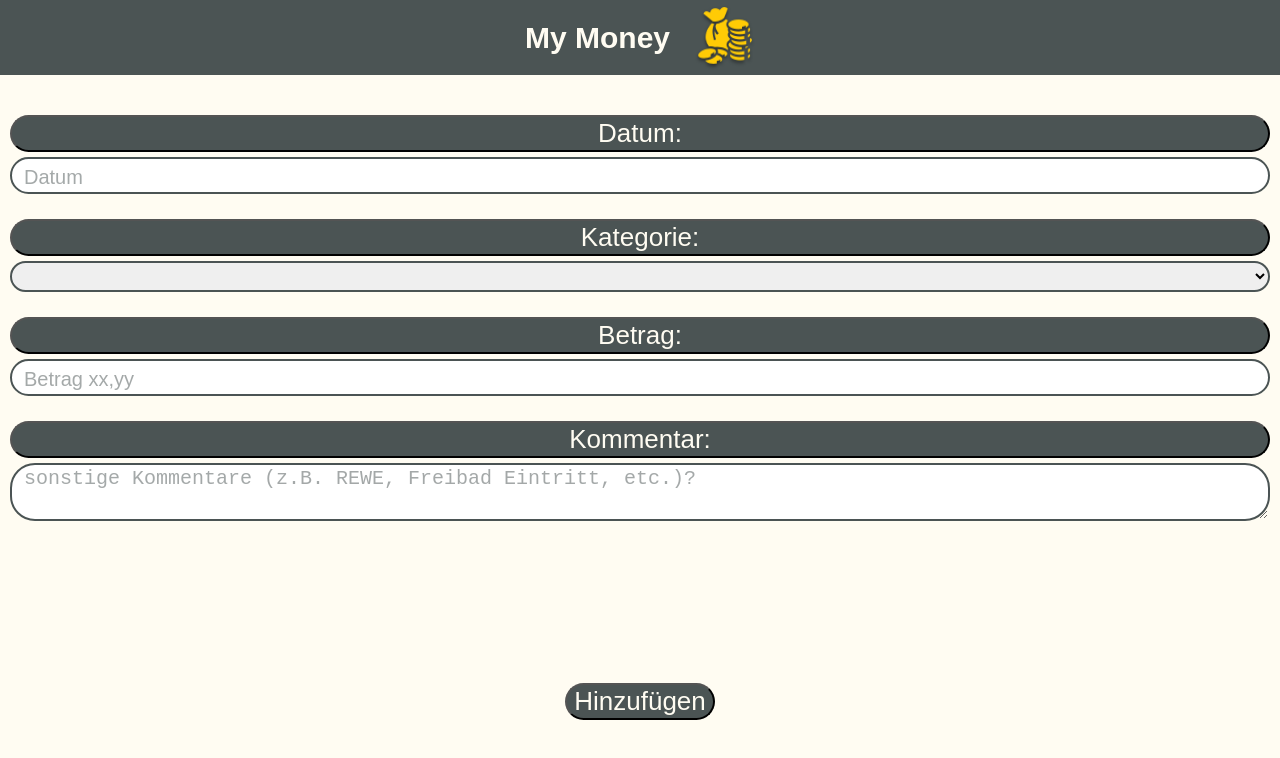
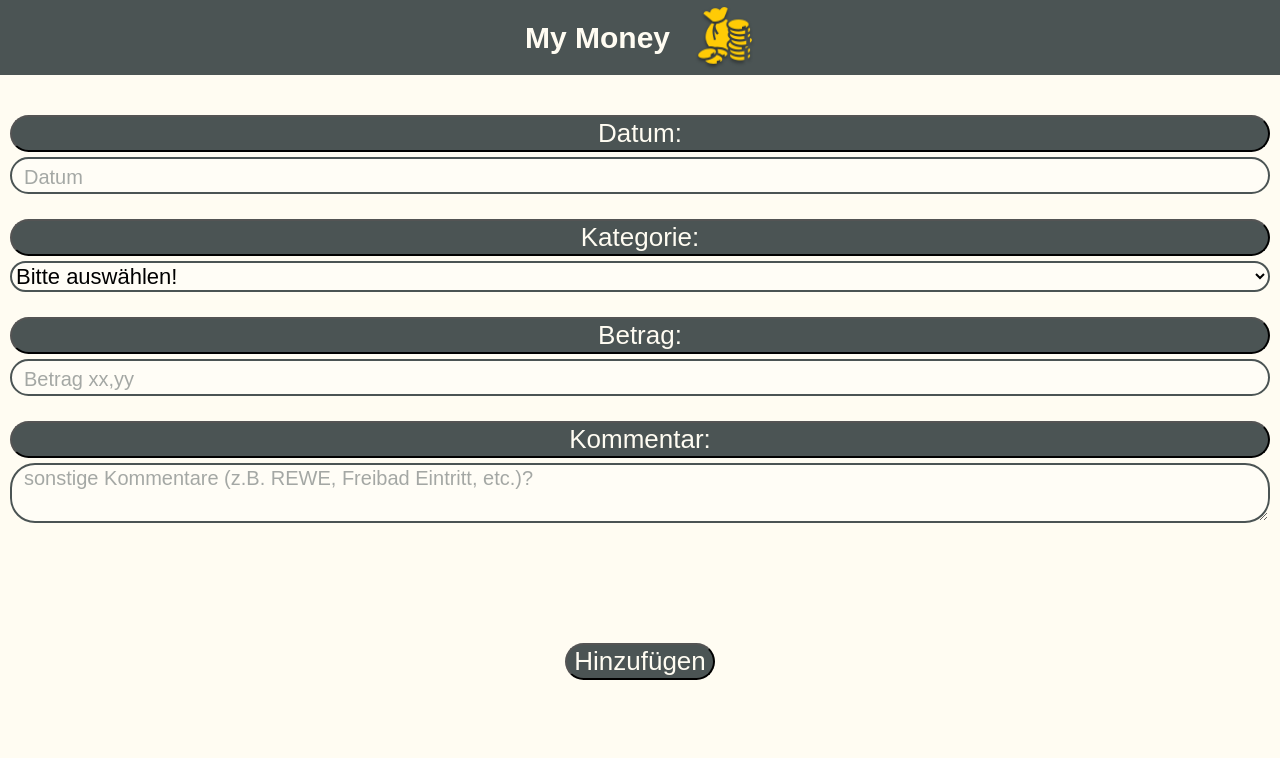
Before and after one commit to kathrinnoack/my-money, a React (Create React App) app: page /create in a window 1280 px wide. Shown: the top 758 px of the page. Built offline with nearby package versions, Linux system fonts and the light colour scheme.

Commit message:
add some more styling

```diff
--- a/src/pages/Create.js
+++ b/src/pages/Create.js
@@ -11,10 +11,12 @@ const Container = styled.form`
 `;
 
 const StyledDate = styled.input`
+  background-color: #fffdf6;
   border: 2px #4b5454 solid;
   font-size: 26px;
   border-radius: 25px;
   margin-bottom: 20px;
+
   ::placeholder {
     font-size: 20px;
     color: #4b5454;
@@ -24,6 +26,7 @@ const StyledDate = styled.input`
 `;
 
 const StyledAmount = styled.input`
+  background-color: #fffdf6;
   border: 2px #4b5454 solid;
   font-size: 26px;
   border-radius: 25px;
@@ -45,14 +48,23 @@ const Button = styled.button`
 `;
 
 const StyledCategory = styled.select`
+  background-color: #fffdf6;
   border: 2px #4b5454 solid;
   font-size: 22px;
   border-radius: 25px;
   margin-bottom: 20px;
+  ::placeholder {
+    font-size: 20px;
+    color: #4b5454;
+    opacity: 0.5;
+    padding-left: 10px;
+  }
 `;
 
 const StyledTextarea = styled.textarea`
+  background-color: #fffdf6;
   border: 2px #4b5454 solid;
+  font-family: sans-serif;
   font-size: 22px;
   border-radius: 25px;
   ::placeholder {
@@ -73,7 +85,7 @@ const StyledSubmitButton = styled.button`
   background-color: #4b5454;
   color: #fffcf2;
   border-radius: 25px;
-  bottom: 80px;
+  bottom: 120px;
 `;
 
 function Create() {
@@ -83,10 +95,9 @@ function Create() {
       <Container>
         <Button>Datum:</Button>
         <StyledDate type="text" placeholder="Datum" />
-
         <Button>Kategorie:</Button>
-        <StyledCategory name="category">
-          <option value="" />
+        <StyledCategory name="category" placeholder="Bitte auswählen">
+          <option value="">Bitte auswählen!</option>
           <option value="Gehalt">Gehalt</option>
           <option value="Bareinzahlung">Bareinzahlung</option>
         </StyledCategory>
```
